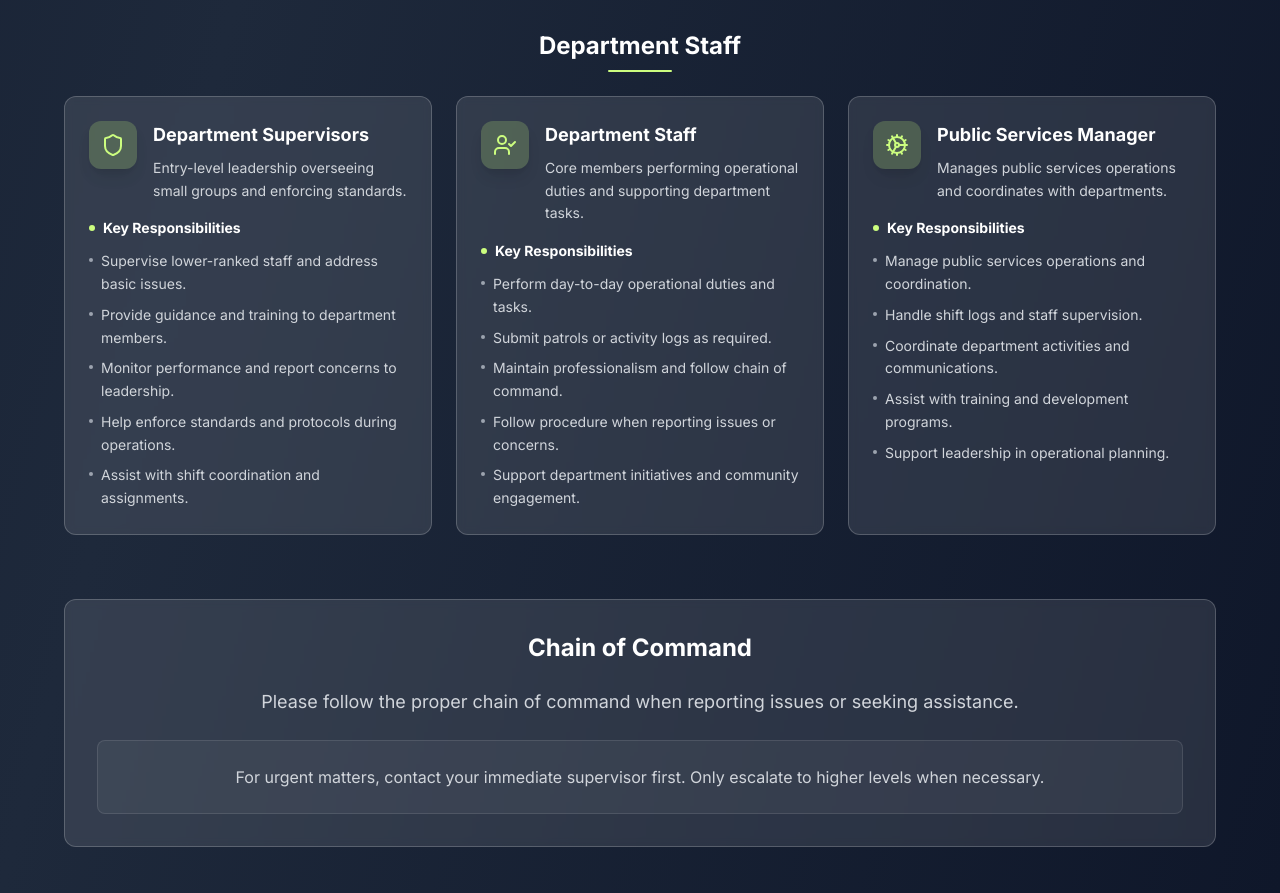
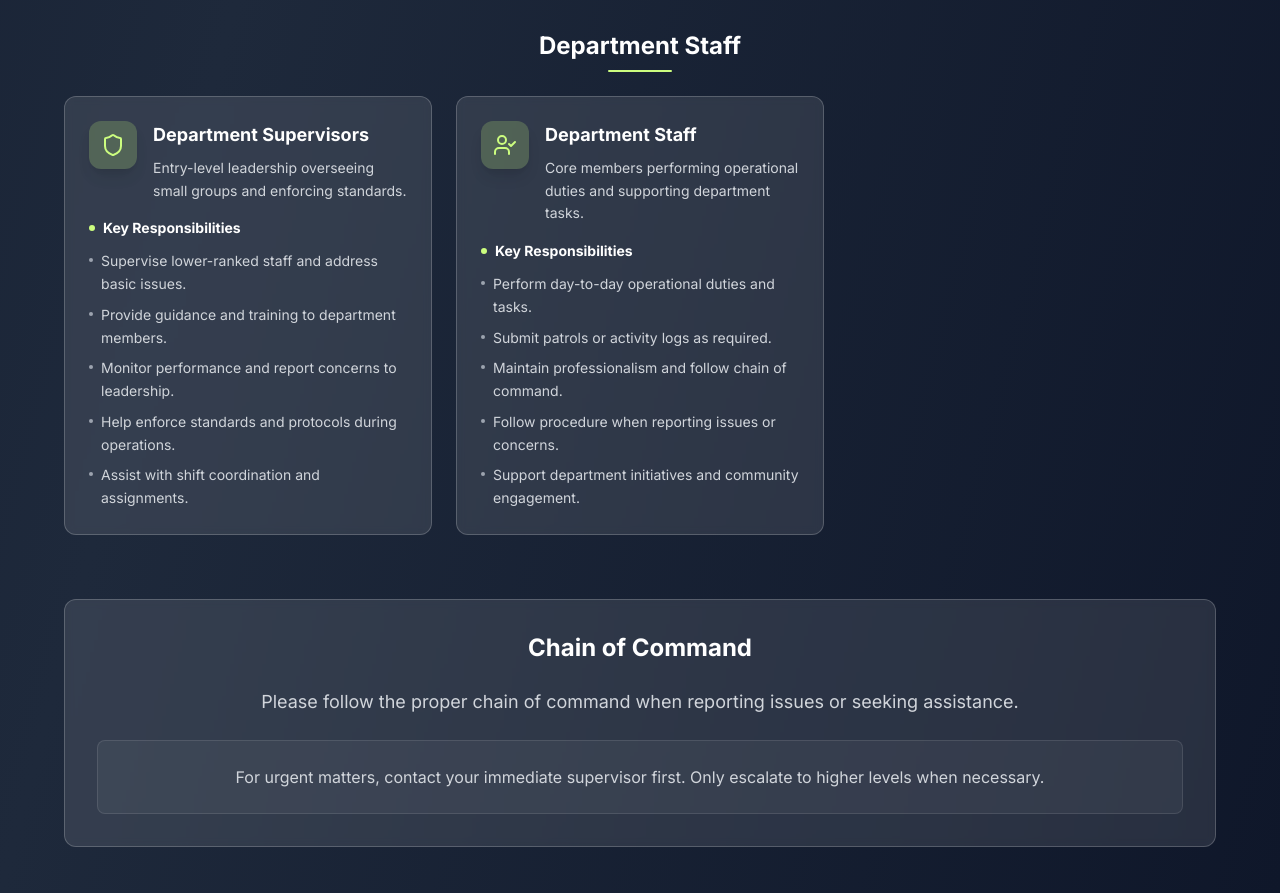
Before and after one commit to briancodm123/GVRO-P-S-Website, a Next.js app: page /staff in a window 1280 px wide. Shown: the part 4056-4949 px from the top of the page. Built offline with nearby package versions, Linux system fonts and the light colour scheme.

Commit message:
Full Revamp Complete

```diff
--- a/app/staff/page.tsx
+++ b/app/staff/page.tsx
@@ -283,18 +283,6 @@ export default function StaffPage() {
             'Support department initiatives and community engagement.'
           ]
         },
-        {
-          title: 'Public Services Manager',
-          description: 'Manages public services operations and coordinates with departments.',
-          icon: Cog,
-          responsibilities: [
-            'Manage public services operations and coordination.',
-            'Handle shift logs and staff supervision.',
-            'Coordinate department activities and communications.',
-            'Assist with training and development programs.',
-            'Support leadership in operational planning.'
-          ]
-        }
       ]
     }
   ]
```
